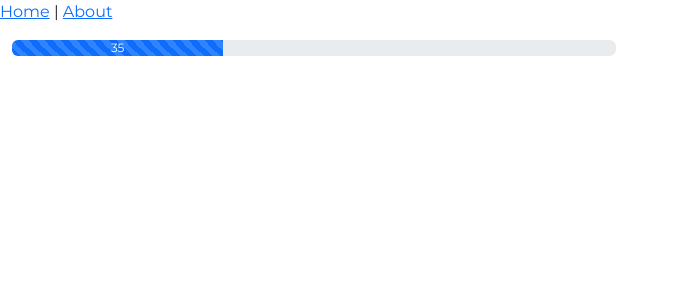
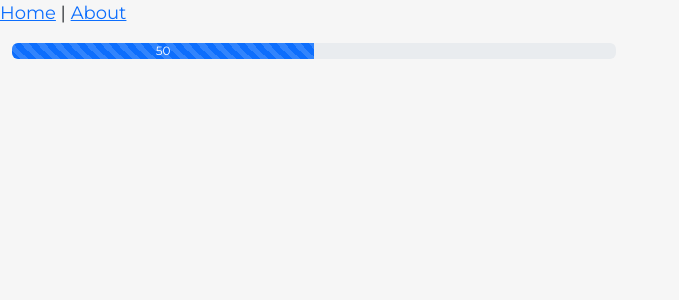
Before and after one commit to EmanueleDB/charts, a Vue app: page / in a window 1280 px wide. Shown: the top 300 px of the page, without its empty margins (0-679 px from the left). Built offline with nearby package versions, Linux system fonts and the light colour scheme.

Commit message:
vite config file fixed

```diff
--- a/src/components/testComponent/TestComponent.vue
+++ b/src/components/testComponent/TestComponent.vue
@@ -4,7 +4,12 @@
       <div class="container">
         <div class="text-center">
           <div class="text-center my-3">
-            <b-progress :value="35" :max="100" show-progress animated></b-progress>
+            <b-progress
+              :value="50"
+              :max="100"
+              show-progress
+              animated
+            ></b-progress>
           </div>
         </div>
       </div>
--- a/src/main.ts
+++ b/src/main.ts
@@ -5,5 +5,6 @@ import store from './store/store'
 import BootstrapVue3 from 'bootstrap-vue-3'
 import 'bootstrap/dist/css/bootstrap.css'
 import 'bootstrap-vue-3/dist/bootstrap-vue-3.css'
+import './assets/scss/_global.scss'
 
 createApp(App).use(router).use(store).use(BootstrapVue3).mount('#app')
--- a/vite.config.js
+++ b/vite.config.js
@@ -4,6 +4,8 @@ import path from 'path'
 
 export default defineConfig({
   plugins: [vue()],
+  transpileDependencies: true,
+  lintOnSave: false,
   server: {
     port: 8080,
   },
--- a/vue.config.js
+++ /dev/null
@@ -1,13 +0,0 @@
-const { defineConfig } = require('@vue/cli-service')
-module.exports = defineConfig({
-  transpileDependencies: true,
-  lintOnSave: false,
-  css: {
-    loaderOptions: {
-      sass: {
-        additionalData: '@import "@/assets/scss/_global.scss";',
-        implementation: require('sass'),
-      },
-    },
-  },
-})
```
